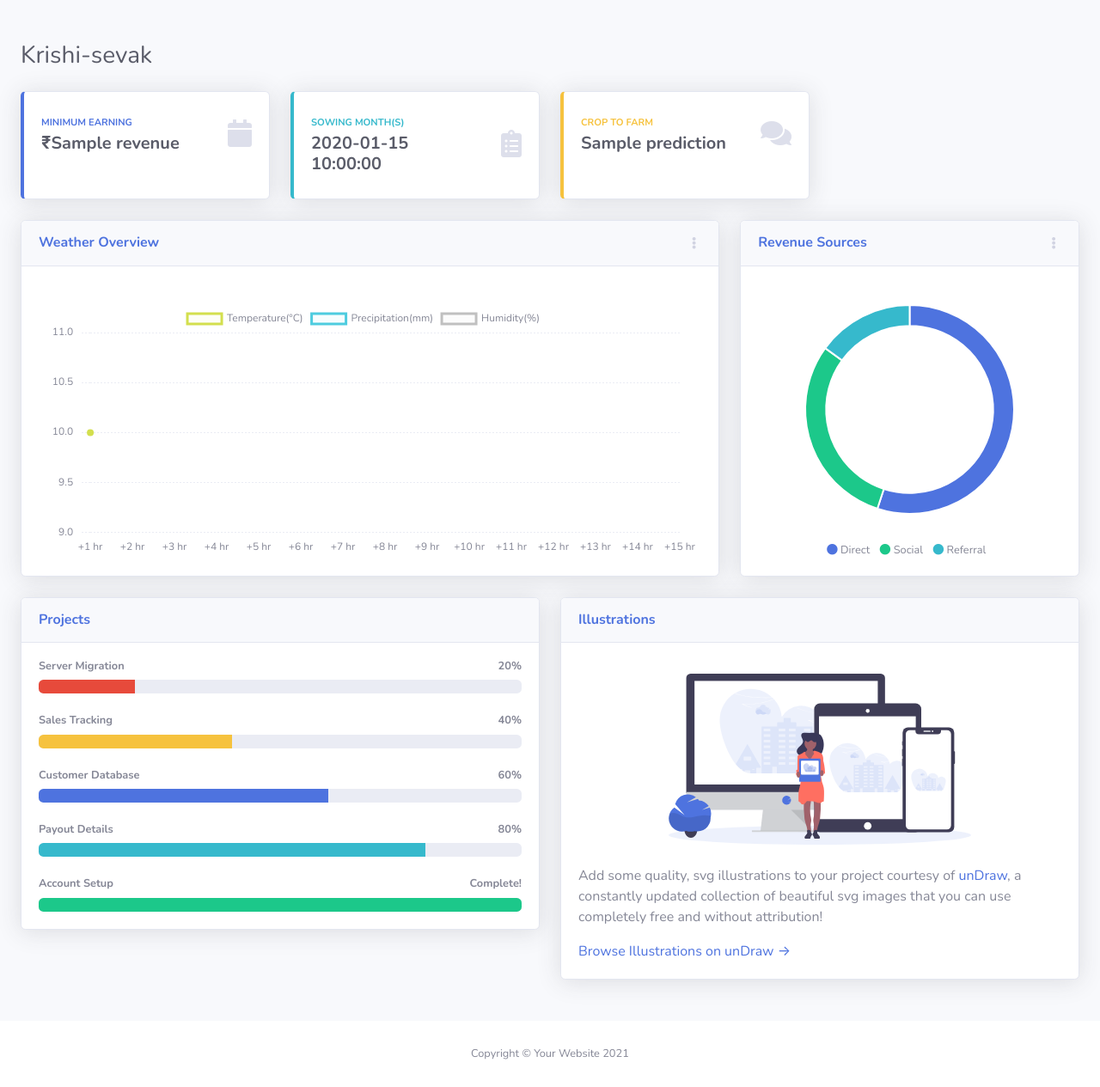
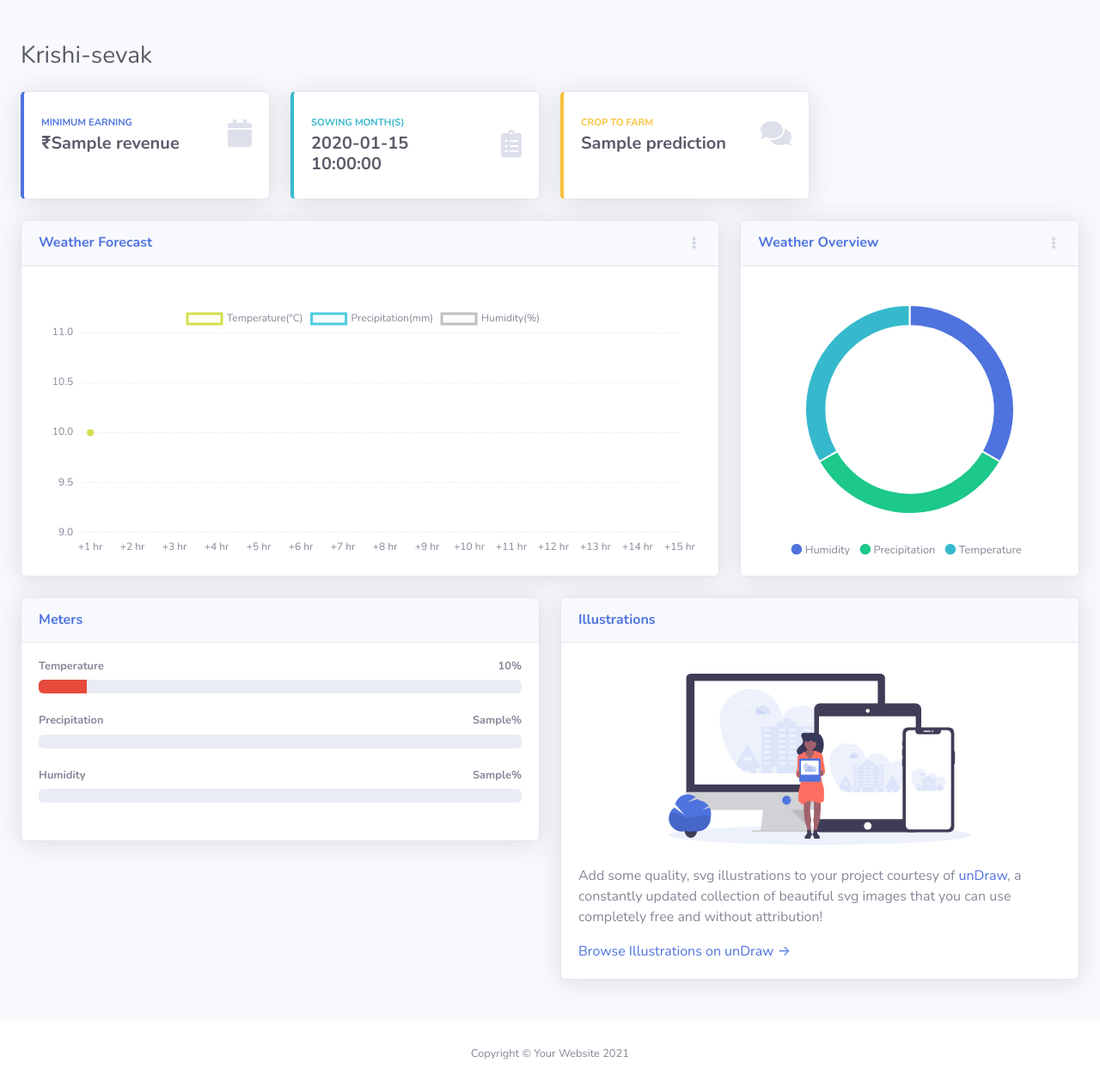
Before and after one commit to rumbleFTW/krishi-sevak, a Flask app: template src/templates/dashboard.html in a window 1280 px wide. Shown: the whole page at 86% size. Run offline with Flask 2, Linux system fonts and the light colour scheme; the template is opened without the code that fills it: most values are stand-ins (such as "Sample title", 1, 10 or a date in 2020); some libraries are stand-ins or nearby versions.

Commit message:
Fixed dashboard

```diff
--- a/src/app.py
+++ b/src/app.py
@@ -26,6 +26,14 @@ TEMPERATURE = 0.0
 PRECIPITATION = 0.0
 HUMIDITY = 0.0
 ###################################################################################################
+
+def avg(num):
+        num = [item for item in num if item != None and item != 0]
+        sum_num = 0
+        for t in num:
+            sum_num = sum_num + t
+        avg = sum_num / (len(num)+1)
+        return avg
 
 def get_soil(state):
     index = {
@@ -104,13 +112,6 @@ def get_weather():
 
 def predict():
     global MODEL, LATITUDE, LONGITUDE, SOIL_TYPE, SOIL_CATEGORY, STATE, PH, TEMPERATURE, PRECIPITATION, HUMIDITY
-    def avg(num):
-        num = [item for item in num if item != None and item != 0]
-        sum_num = 0
-        for t in num:
-            sum_num = sum_num + t
-        avg = sum_num / (len(num)+1)
-        return avg
 
     print(SOIL_TYPE)
 
@@ -159,11 +160,16 @@ def get_loc(loc):
 
 @app.route('/dashboard/', methods=['GET'])
 def dash():
+    global TEMPERATURE, HUMIDITY
     prediction = predict()
+
+    avg_temp=avg(TEMPERATURE)
+    avg_ppt=avg(PRECIPITATION)
+    avg_hum=avg(HUMIDITY)
+
     revenue = (BASE_DICT[prediction[0]]['yield']*AREA)*(BASE_DICT[prediction[0]]['MSP'] / 100)
     print(prediction)
-    global TEMPERATURE, HUMIDITY
-    return render_template('dashboard.html', temperature=TEMPERATURE, humidity=HUMIDITY, precipitation=PRECIPITATION, prediction=prediction[0].capitalize(), sowing_time=', '.join([datetime.date(1900, item, 1).strftime('%B') for item in BASE_DICT[prediction[0]]['sowing_month']]), area=AREA, revenue=revenue)
+    return render_template('dashboard.html', temperature=TEMPERATURE, humidity=HUMIDITY, precipitation=PRECIPITATION, prediction=prediction[0].capitalize(), sowing_time=', '.join([datetime.date(1900, item, 1).strftime('%B') for item in BASE_DICT[prediction[0]]['sowing_month']]), area=AREA, revenue=revenue, avg_temp=avg_temp, avg_ppt=avg_ppt, avg_hum=avg_hum, req_temp=(avg_temp / float(BASE_DICT[prediction[0]]['temp'][1]))*100, req_ppt=(avg_ppt / float(BASE_DICT[prediction[0]]['rainfall'][1]))*100, req_hum=(avg_hum / float(BASE_DICT[prediction[0]]['humidity'][1]))*100)
 
 if __name__ == '__main__':
     app.run(host='0.0.0.0', debug=True, ssl_context='adhoc')
--- a/src/static/js/demo/chart-pie-demo.js
+++ /dev/null
@@ -1,35 +0,0 @@
-// Set new default font family and font color to mimic Bootstrap's default styling
-Chart.defaults.global.defaultFontFamily = 'Nunito', '-apple-system,system-ui,BlinkMacSystemFont,"Segoe UI",Roboto,"Helvetica Neue",Arial,sans-serif';
-Chart.defaults.global.defaultFontColor = '#858796';
-
-// Pie Chart Example
-var ctx = document.getElementById("myPieChart");
-var myPieChart = new Chart(ctx, {
-  type: 'doughnut',
-  data: {
-    labels: ["Direct", "Referral", "Social"],
-    datasets: [{
-      data: [55, 30, 15],
-      backgroundColor: ['#4e73df', '#1cc88a', '#36b9cc'],
-      hoverBackgroundColor: ['#2e59d9', '#17a673', '#2c9faf'],
-      hoverBorderColor: "rgba(234, 236, 244, 1)",
-    }],
-  },
-  options: {
-    maintainAspectRatio: false,
-    tooltips: {
-      backgroundColor: "rgb(255,255,255)",
-      bodyFontColor: "#858796",
-      borderColor: '#dddfeb',
-      borderWidth: 1,
-      xPadding: 15,
-      yPadding: 15,
-      displayColors: false,
-      caretPadding: 10,
-    },
-    legend: {
-      display: false
-    },
-    cutoutPercentage: 80,
-  },
-});
--- a/src/templates/dashboard.html
+++ b/src/templates/dashboard.html
@@ -113,7 +113,7 @@
                                 <!-- Card Header - Dropdown -->
                                 <div
                                     class="card-header py-3 d-flex flex-row align-items-center justify-content-between">
-                                    <h6 class="m-0 font-weight-bold text-primary">Weather Overview</h6>
+                                    <h6 class="m-0 font-weight-bold text-primary">Weather Forecast</h6>
                                     <div class="dropdown no-arrow">
                                         <a class="dropdown-toggle" href="#" role="button" id="dropdownMenuLink"
                                             data-toggle="dropdown" aria-haspopup="true" aria-expanded="false">
@@ -144,7 +144,7 @@
                                 <!-- Card Header - Dropdown -->
                                 <div
                                     class="card-header py-3 d-flex flex-row align-items-center justify-content-between">
-                                    <h6 class="m-0 font-weight-bold text-primary">Revenue Sources</h6>
+                                    <h6 class="m-0 font-weight-bold text-primary">Weather Overview</h6>
                                     <div class="dropdown no-arrow">
                                         <a class="dropdown-toggle" href="#" role="button" id="dropdownMenuLink"
                                             data-toggle="dropdown" aria-haspopup="true" aria-expanded="false">
@@ -167,13 +167,13 @@
                                     </div>
                                     <div class="mt-4 text-center small">
                                         <span class="mr-2">
-                                            <i class="fas fa-circle text-primary"></i> Direct
+                                            <i class="fas fa-circle text-primary"></i> Humidity
                                         </span>
                                         <span class="mr-2">
-                                            <i class="fas fa-circle text-success"></i> Social
+                                            <i class="fas fa-circle text-success"></i> Precipitation
                                         </span>
                                         <span class="mr-2">
-                                            <i class="fas fa-circle text-info"></i> Referral
+                                            <i class="fas fa-circle text-info"></i> Temperature
                                         </span>
                                     </div>
                                 </div>
@@ -190,38 +190,26 @@
                             <!-- Project Card Example -->
                             <div class="card shadow mb-4">
                                 <div class="card-header py-3">
-                                    <h6 class="m-0 font-weight-bold text-primary">Projects</h6>
+                                    <h6 class="m-0 font-weight-bold text-primary">Meters</h6>
                                 </div>
                                 <div class="card-body">
-                                    <h4 class="small font-weight-bold">Server Migration <span
-                                            class="float-right">20%</span></h4>
+                                    <h4 class="small font-weight-bold"> Temperature <span
+                                            class="float-right">{{req_temp}}%</span></h4>
                                     <div class="progress mb-4">
-                                        <div class="progress-bar bg-danger" role="progressbar" style="width: 20%"
+                                        <div class="progress-bar bg-danger" role="progressbar" style="width: {{req_temp}}%"
                                             aria-valuenow="20" aria-valuemin="0" aria-valuemax="100"></div>
                                     </div>
-                                    <h4 class="small font-weight-bold">Sales Tracking <span
-                                            class="float-right">40%</span></h4>
+                                    <h4 class="small font-weight-bold">Precipitation <span
+                                            class="float-right">{{req_ppt}}%</span></h4>
                                     <div class="progress mb-4">
-                                        <div class="progress-bar bg-warning" role="progressbar" style="width: 40%"
+                                        <div class="progress-bar bg-warning" role="progressbar" style="width: {{req_ppt}}%"
                                             aria-valuenow="40" aria-valuemin="0" aria-valuemax="100"></div>
                                     </div>
-                                    <h4 class="small font-weight-bold">Customer Database <span
-                                            class="float-right">60%</span></h4>
+                                    <h4 class="small font-weight-bold">Humidity <span
+                                            class="float-right">{{req_hum}}%</span></h4>
                                     <div class="progress mb-4">
-                                        <div class="progress-bar" role="progressbar" style="width: 60%"
-                                            aria-valuenow="60" aria-valuemin="0" aria-valuemax="100"></div>
-                                    </div>
-                                    <h4 class="small font-weight-bold">Payout Details <span
-                                            class="float-right">80%</span></h4>
-                                    <div class="progress mb-4">
-                                        <div class="progress-bar bg-info" role="progressbar" style="width: 80%"
-                                            aria-valuenow="80" aria-valuemin="0" aria-valuemax="100"></div>
-                                    </div>
-                                    <h4 class="small font-weight-bold">Account Setup <span
-                                            class="float-right">Complete!</span></h4>
-                                    <div class="progress">
-                                        <div class="progress-bar bg-success" role="progressbar" style="width: 100%"
-                                            aria-valuenow="100" aria-valuemin="0" aria-valuemax="100"></div>
+                                        <div class="progress-bar" role="progressbar" style="width: {{req_hum}}%"
+                                            aria-valuenow="{{req_hum}}" aria-valuemin="0" aria-valuemax="100"></div>
                                     </div>
                                 </div>
                             </div>
@@ -430,8 +418,43 @@
         }
         });
     </script>
-    <script src="{{url_for('static', filename='js/demo/chart-pie-demo.js')}}"></script>
+    <script>
+        // Set new default font family and font color to mimic Bootstrap's default styling
+        Chart.defaults.global.defaultFontFamily = 'Nunito', '-apple-system,system-ui,BlinkMacSystemFont,"Segoe UI",Roboto,"Helvetica Neue",Arial,sans-serif';
+        Chart.defaults.global.defaultFontColor = '#858796';
 
+        // Pie Chart Example
+        var ctx = document.getElementById("myPieChart");
+        var myPieChart = new Chart(ctx, {
+        type: 'doughnut',
+        data: {
+            labels: ["Humidity", "Precipitation", "Temperature"],
+            datasets: [{
+            data: [parseInt("{{avg_hum}}"), parseInt("{{avg_ppt}}"), parseInt("{{avg_temp}}")],
+            backgroundColor: ['#4e73df', '#1cc88a', '#36b9cc'],
+            hoverBackgroundColor: ['#2e59d9', '#17a673', '#2c9faf'],
+            hoverBorderColor: "rgba(234, 236, 244, 1)",
+            }],
+        },
+        options: {
+            maintainAspectRatio: false,
+            tooltips: {
+            backgroundColor: "rgb(255,255,255)",
+            bodyFontColor: "#858796",
+            borderColor: '#dddfeb',
+            borderWidth: 1,
+            xPadding: 15,
+            yPadding: 15,
+            displayColors: false,
+            caretPadding: 10,
+            },
+            legend: {
+            display: false
+            },
+            cutoutPercentage: 80,
+        },
+        });
+    </script>
 </body>
 
 </html>
```
Also changed, not shown: src/static/css/style.css (+22 -0 lines), src/static/js/demo/chart-area-demo.js (deleted, +0 -118 lines), src/templates/index.html (+5 -2 lines).
